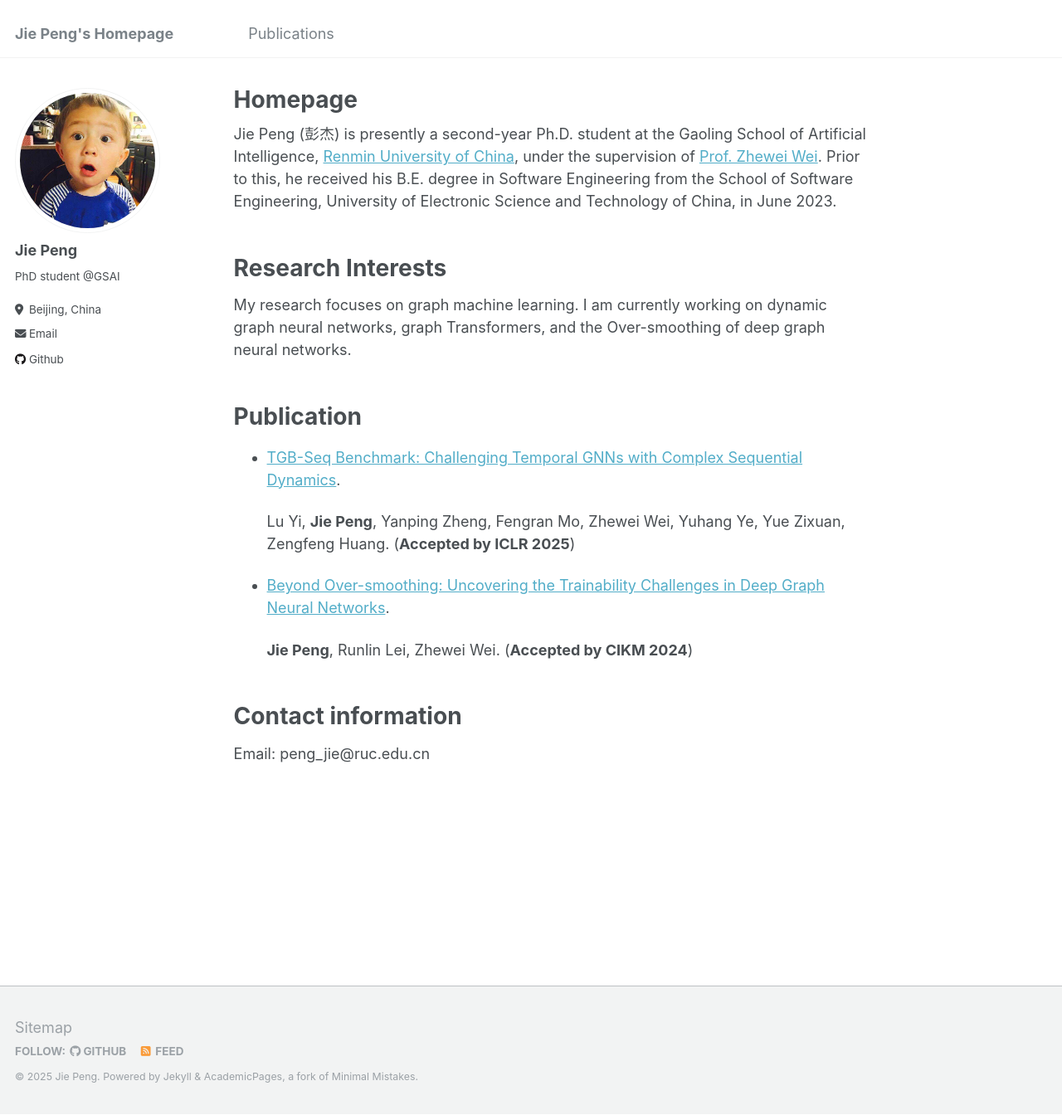
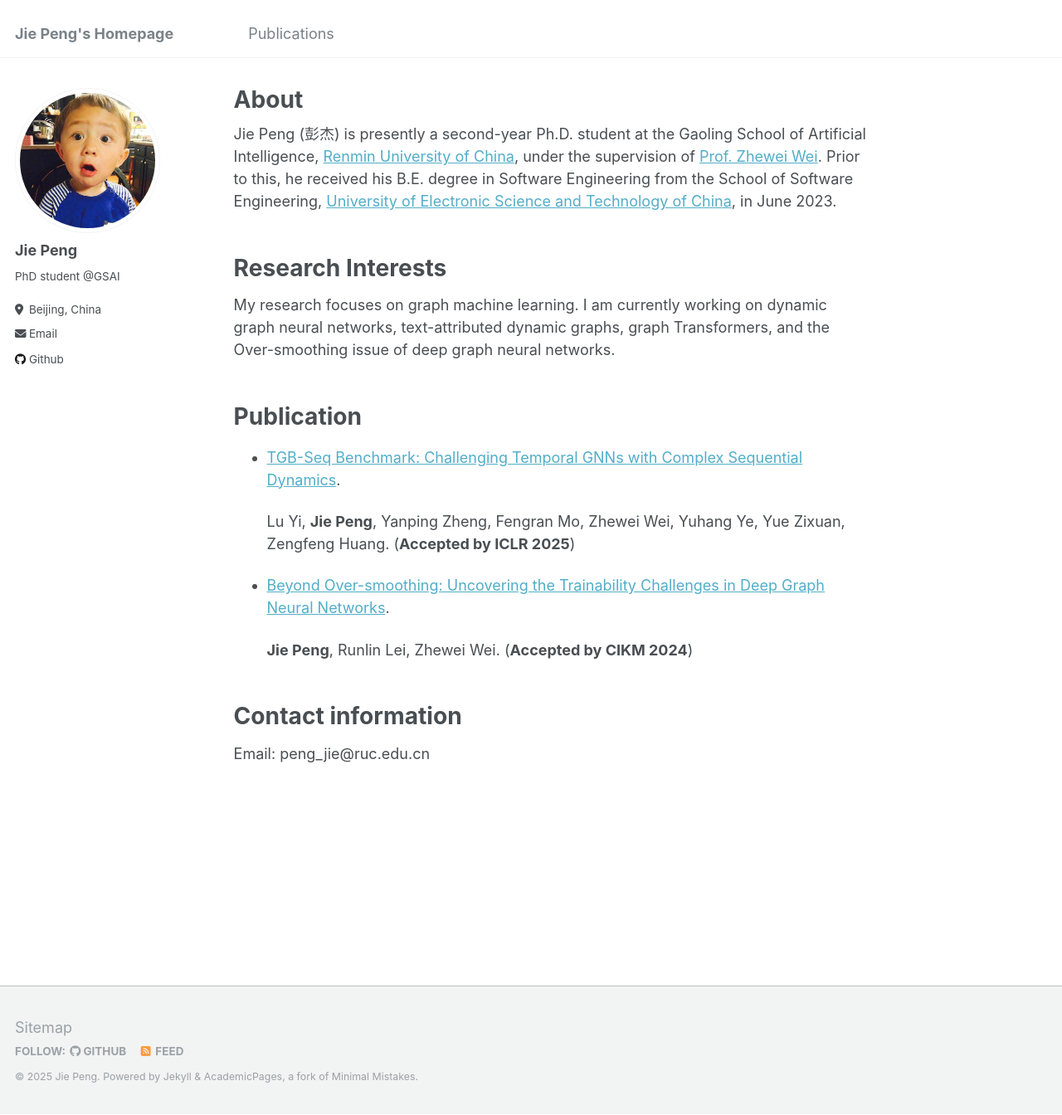
Before and after one commit to Lucas-PJ/Homepage, a Jekyll site: the page built from _pages/about.md, in a window 1280 px wide and 1344 px high. Shown: the whole window at 83% size. Built offline with Jekyll 4.4.1, drawn with Linux system fonts in a browser that asks for light colours.

Commit message:
Update about.md

```diff
--- a/_pages/about.md
+++ b/_pages/about.md
@@ -1,19 +1,19 @@
 ---
 permalink: /
-title: "Homepage"
+title: "About"
 author_profile: true
 redirect_from:
   - /about/
   - /about.html
 ---
 
-Jie Peng (彭杰) is presently a second-year Ph.D. student at the Gaoling School of Artificial Intelligence, [Renmin University of China](https://www.ruc.edu.cn/), under the supervision of [Prof. Zhewei Wei](https://weizhewei.com/). Prior to this, he received his B.E. degree in Software Engineering from the School of Software Engineering, University of Electronic Science and Technology of China, in June 2023.
+Jie Peng (彭杰) is presently a second-year Ph.D. student at the Gaoling School of Artificial Intelligence, [Renmin University of China](https://www.ruc.edu.cn/), under the supervision of [Prof. Zhewei Wei](https://weizhewei.com/). Prior to this, he received his B.E. degree in Software Engineering from the School of Software Engineering, [University of Electronic Science and Technology of China](https://www.uestc.edu.cn/), in June 2023.
 <br/>
 <br/>
 
 Research Interests
 ======
-My research focuses on graph machine learning. I am currently working on dynamic graph neural networks, graph Transformers, and the Over-smoothing of deep graph neural networks.
+My research focuses on graph machine learning. I am currently working on dynamic graph neural networks, text-attributed dynamic graphs, graph Transformers, and the Over-smoothing issue of deep graph neural networks.
 <br/>
 <br/>
 
```
